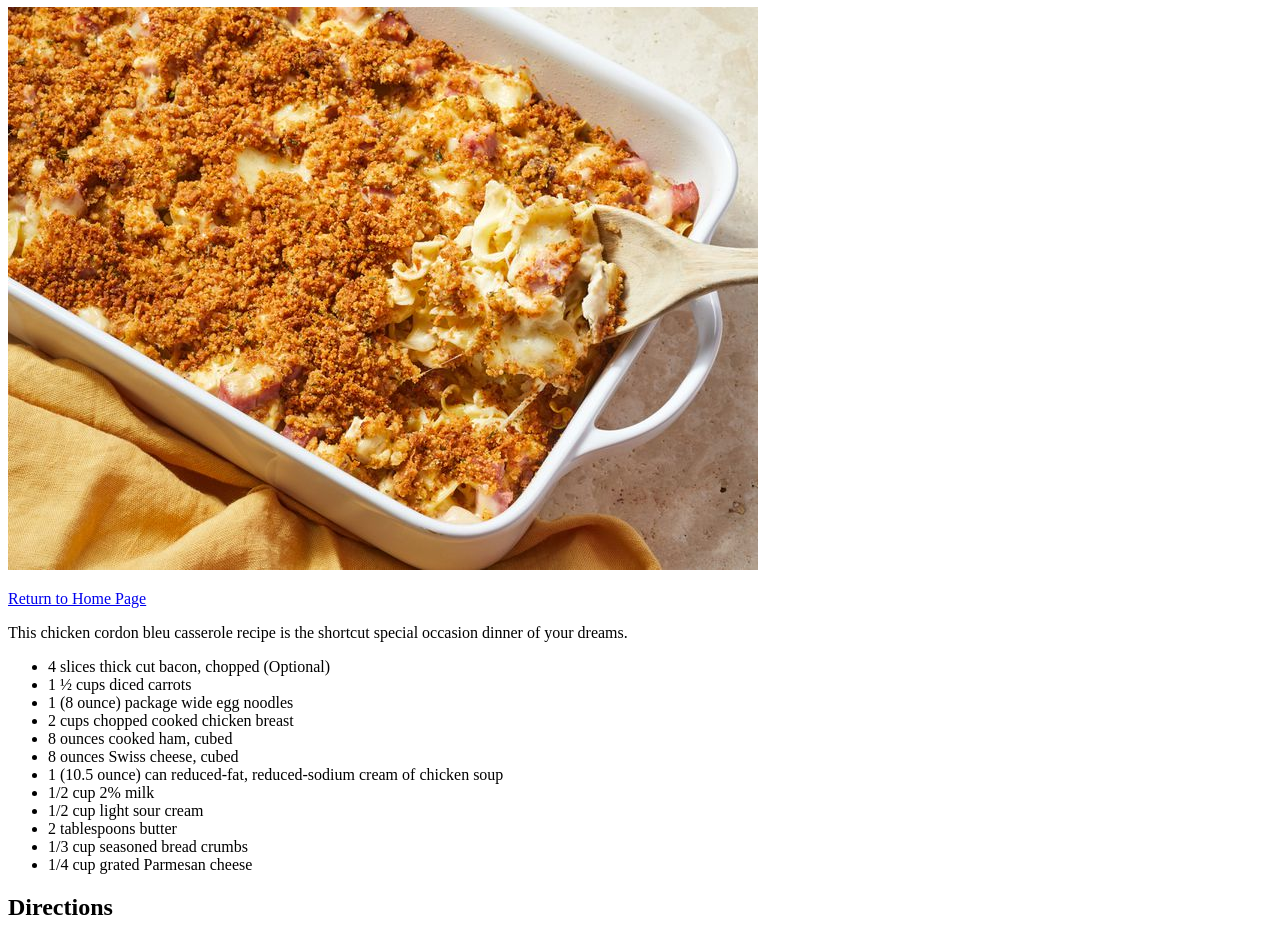
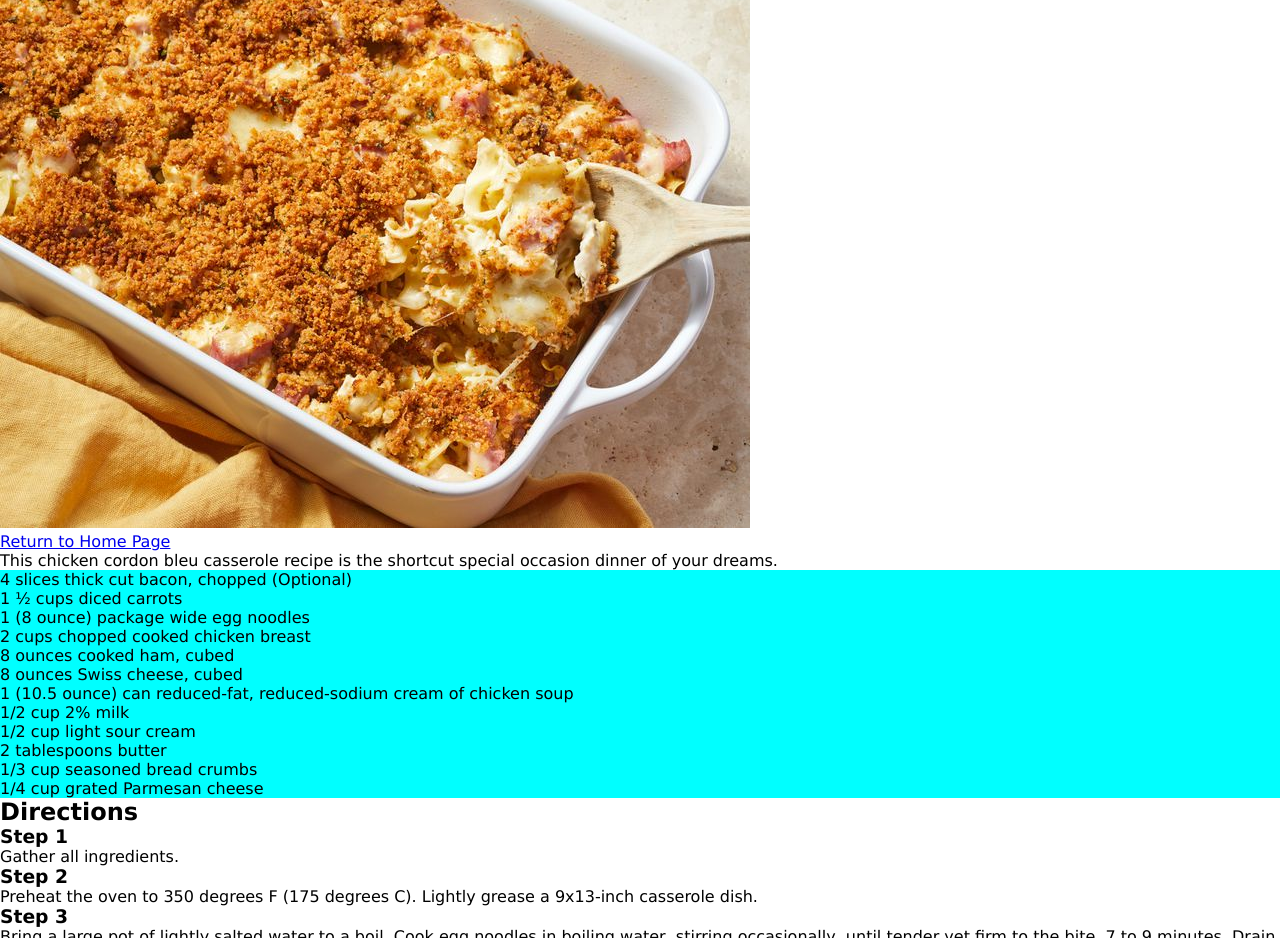
Before and after one commit to jonnyboy2424/odin-recipes, a plain HTML site: page recipes/cordon-bleu.html in a window 1280 px wide. Shown: the part 73-1011 px from the top of the page. Drawn offline with Linux system fonts and the light colour scheme.

Commit message:
added styles.css and linked it to html files.

```diff
--- /dev/null
+++ b/css/styles.css
@@ -0,0 +1,10 @@
+* {
+  box-sizing: border-box;
+  font-family: Verdana, Geneva, Tahoma, sans-serif;
+  margin: 0;
+  padding: 0;
+}
+
+.required-recipes {
+  background-color: aqua;
+}
--- a/recipes/cordon-bleu.html
+++ b/recipes/cordon-bleu.html
@@ -4,6 +4,7 @@
     <meta charset="UTF-8" />
     <meta name="viewport" content="width=device-width, initial-scale=1.0" />
     <title>Creamy Chicken Cordon Bleu Casserole</title>
+    <link rel="stylesheet" href="../css/styles.css" />
   </head>
   <body>
     <header>
@@ -16,6 +17,7 @@
         This chicken cordon bleu casserole recipe is the shortcut special
         occasion dinner of your dreams.
       </p>
+      <div class="required-recipes">
         <ul>
           <li>4 slices thick cut bacon, chopped (Optional)</li>
 
@@ -34,7 +36,7 @@
           <li>1/3 cup seasoned bread crumbs</li>
           <li>1/4 cup grated Parmesan cheese</li>
         </ul>
-
+      </div>
       <h2>Directions</h2>
       <h3>Step 1</h3>
       <p>Gather all ingredients.</p>
```
Also changed, not shown: index.html (+1 -0 lines), recipes/beer-cheese-soup.html (+1 -0 lines), recipes/stroganoff.html (+3 -0 lines). Lines whose indentation alone changed are shown as unchanged.
